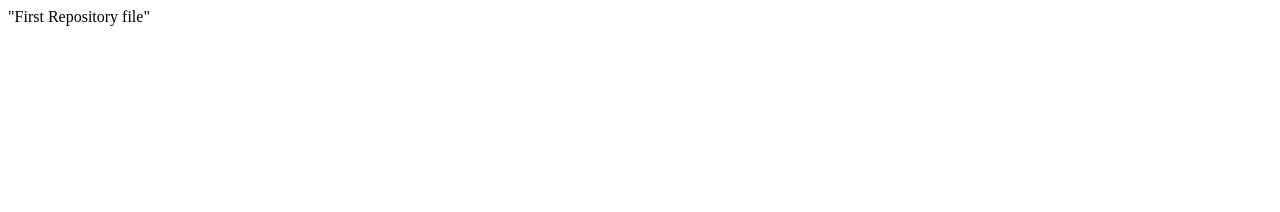
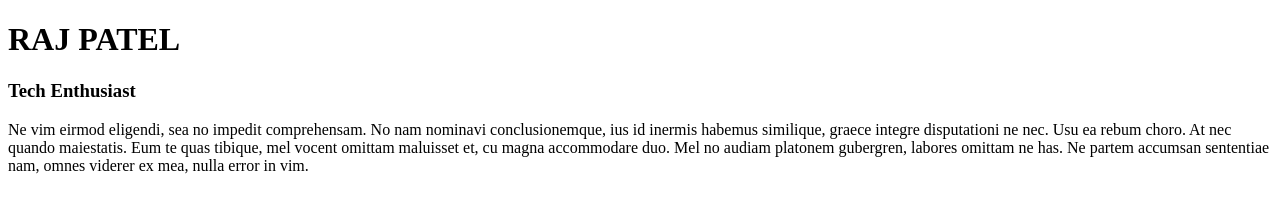
Before and after one commit to rkpatel3/FirstRepo, a plain HTML site: page index.html in a window 1280 px wide. Drawn offline with Linux system fonts and the light colour scheme.

Commit message:
Profile page

```diff
--- a/index.html
+++ b/index.html
@@ -2,6 +2,13 @@
 
 <html>
     <head>
-        "First Repository file"
+        <title>My Profile</title>
+        <h1>RAJ PATEL</h1>
+        <h3>Tech Enthusiast</h3>
     </head>
+    <body>
+        <p>Ne vim eirmod eligendi, sea no impedit comprehensam. No nam nominavi conclusionemque, ius id inermis habemus similique, graece integre disputationi ne nec. Usu ea rebum choro. At nec quando maiestatis. Eum te quas tibique, mel vocent omittam maluisset et, cu magna accommodare duo. Mel no audiam platonem gubergren, labores omittam ne has. Ne partem accumsan sententiae nam, omnes viderer ex mea, nulla error in vim.</p>
+
+
+    </body>
 </html>
```
